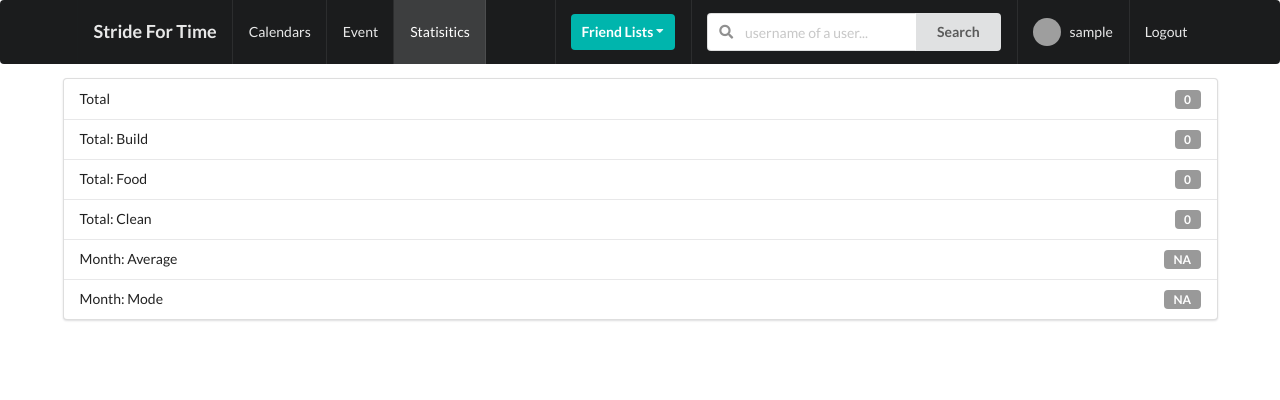
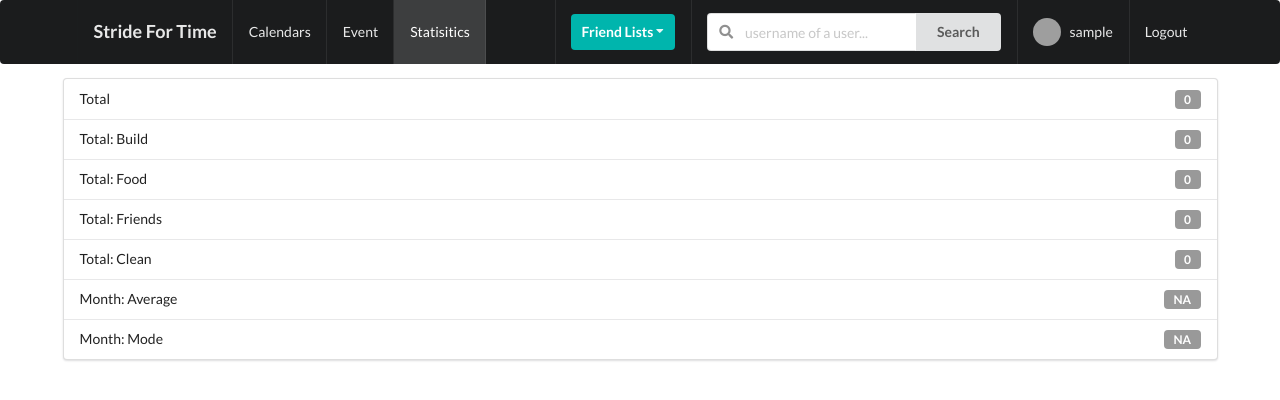
Before and after one commit to RyanAveritt/StrideForTime, a Django app: page /calendars/statistics/ in a window 1280 px wide. Shown: the top 400 px of the page. Run offline with Django 3.2, Linux system fonts and the light colour scheme; the visitor is signed in with stand-in values (Sample User, id 1); data comes from the database, SQL or seed files in the repository; data that the repository does not hold is empty; some libraries are stand-ins or nearby versions; grey boxes are pictures that could not be loaded.

Commit message:
Added more statisitics; branch was done with Joshua

```diff
--- a/src/calendars/templates/calendars/statistics.html
+++ b/src/calendars/templates/calendars/statistics.html
@@ -23,6 +23,10 @@ statistics
                 <div class="ui label">{{ food_total }}</div>
             </div>
             <div class="item">
+                Total: Friends
+                <div class="ui label">{{ friends_total }}</div>
+            </div>
+            <div class="item">
                 Total: Clean
                 <div class="ui label">{{ clean_total }}</div>
             </div>
--- a/src/calendars/views.py
+++ b/src/calendars/views.py
@@ -72,6 +72,7 @@
             'build_total': len(calendars.filter(volunteer_type='build')),
             'food_total': len(calendars.filter(volunteer_type='food')),
             'clean_total': len(calendars.filter(volunteer_type='clean')),
+            'friends_total': profile.get_friends_no(),
             'months_mean': month_mean,
             'months_mode': month_mode,
         }
```
